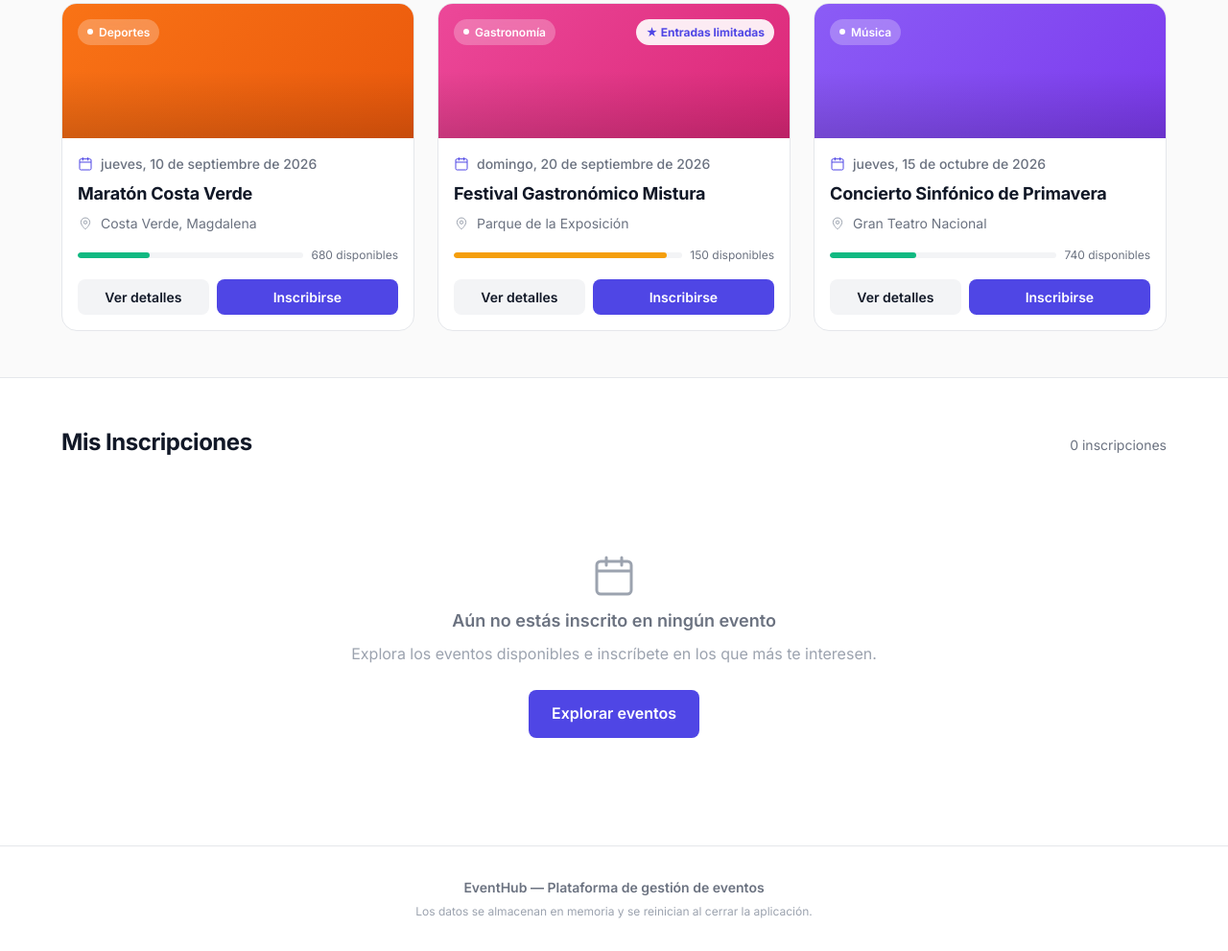
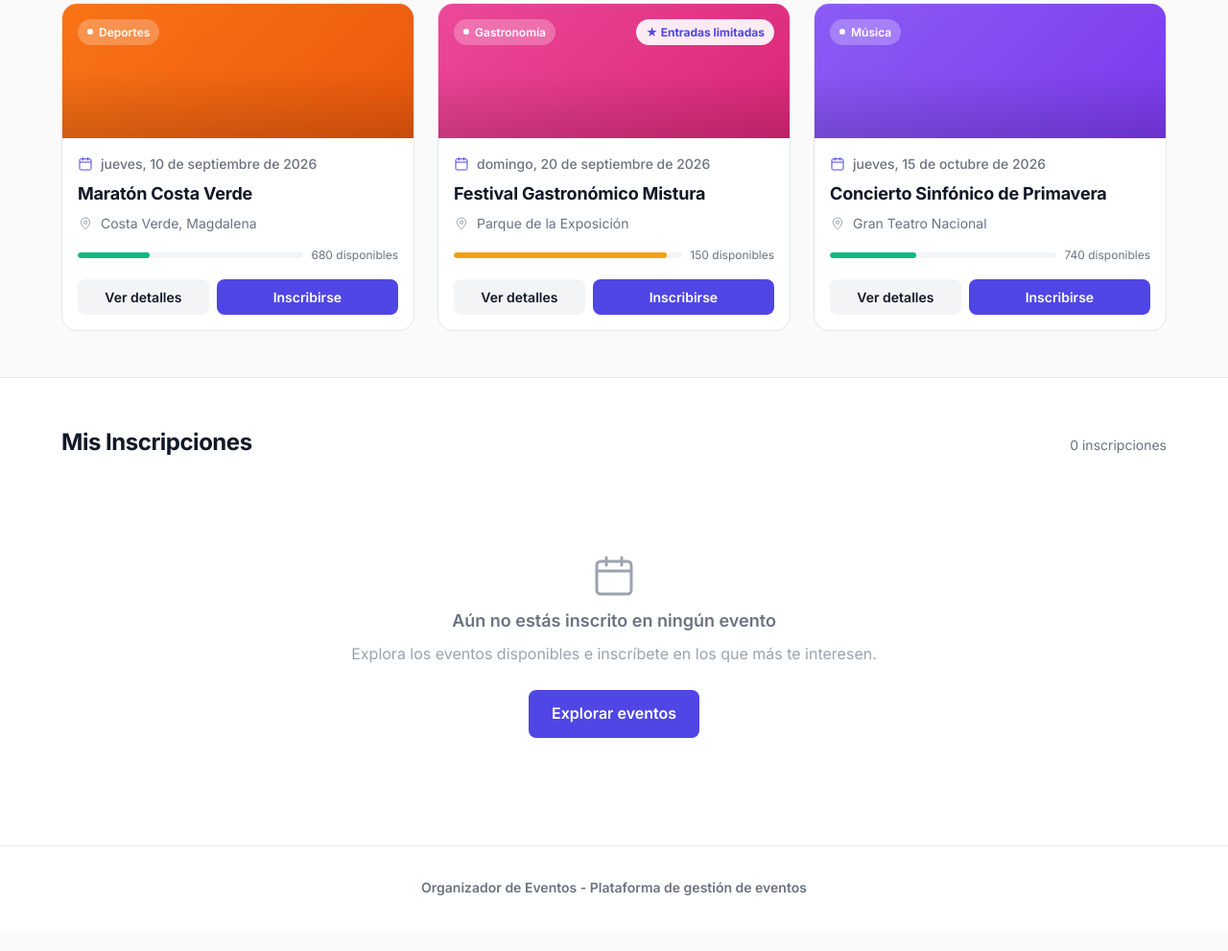
Before and after one commit to pomareda-dev/parcial-interfaces-javascript, a plain HTML site: page index.html in a window 1280 px wide. Shown: the part 1758-2749 px from the top of the page at 96% size. Drawn offline with Linux system fonts and the light colour scheme.

Commit message:
fix: update footer

```diff
--- a/css/components/footer.css
+++ b/css/components/footer.css
@@ -17,8 +17,3 @@
   color: var(--color-text-secondary);
   margin-bottom: var(--space-xs);
 }
-
-.footer__note {
-  font-size: var(--font-size-xs);
-  color: var(--color-text-tertiary);
-}
--- a/index.html
+++ b/index.html
@@ -156,8 +156,7 @@
 
     <footer class="footer">
         <div class="footer__container">
-            <p class="footer__text">EventHub — Plataforma de gestión de eventos</p>
-            <p class="footer__note">Los datos se almacenan en memoria y se reinician al cerrar la aplicación.</p>
+            <p class="footer__text">Organizador de Eventos - Plataforma de gestión de eventos</p>
         </div>
     </footer>
 
```
